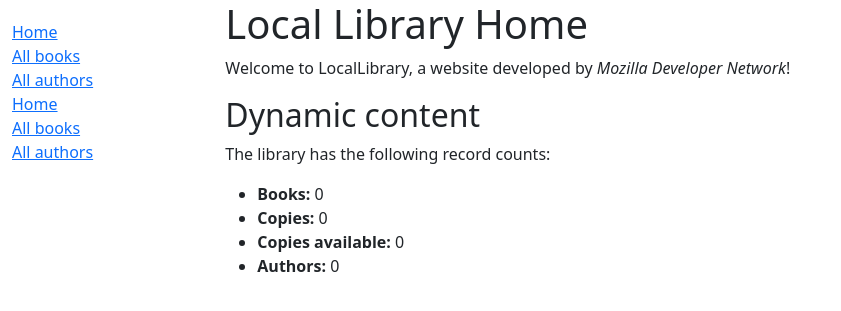
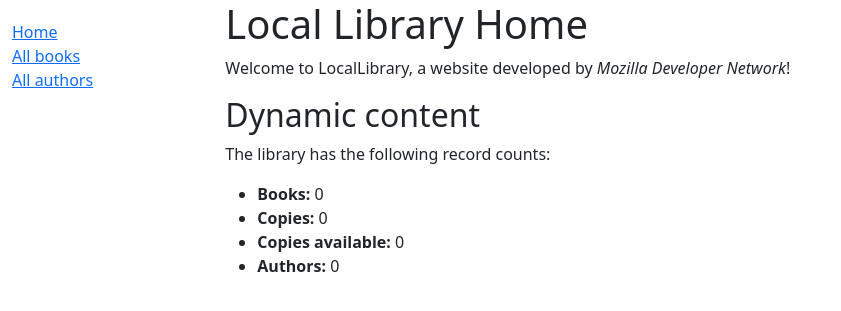
Before and after one commit to DanielNifemi/locallibrary, a Django app: page /catalog/ in a window 1280 px wide. Shown: the top 311 px of the page, without its empty margins (0-841 px from the left). Run offline with Django 4.2, Linux system fonts and the light colour scheme; data that the repository does not hold is empty.

Commit message:
new commmit

```diff
--- a/catalog/templates/base_generic.html
+++ b/catalog/templates/base_generic.html
@@ -18,9 +18,7 @@
           <li><a href="{% url 'index' %}">Home</a></li>
           <li><a href="">All books</a></li>
           <li><a href="">All authors</a></li>
-          <li><a href="{% url 'index' %}">Home</a></li>
-          <li><a href="{% url 'books' %}">All books</a></li>
-          <li><a href="">All authors</a></li>
+
 
         </ul>
      {% endblock %}
--- a/locallibrary/settings.py
+++ b/locallibrary/settings.py
@@ -23,7 +23,7 @@ BASE_DIR = Path(__file__).resolve().parent.parent
 SECRET_KEY = 'django-insecure-86l@=aa_yld#bon(^9(ens8=0+49=bu7%(ll2(h-9z%%t!mers'
 
 # SECURITY WARNING: don't run with debug turned on in production!
-DEBUG = False
+DEBUG = True
 
 ALLOWED_HOSTS = ['127.0.0.1', 'localhost']
 
```
Also changed, not shown: db.sqlite3.
